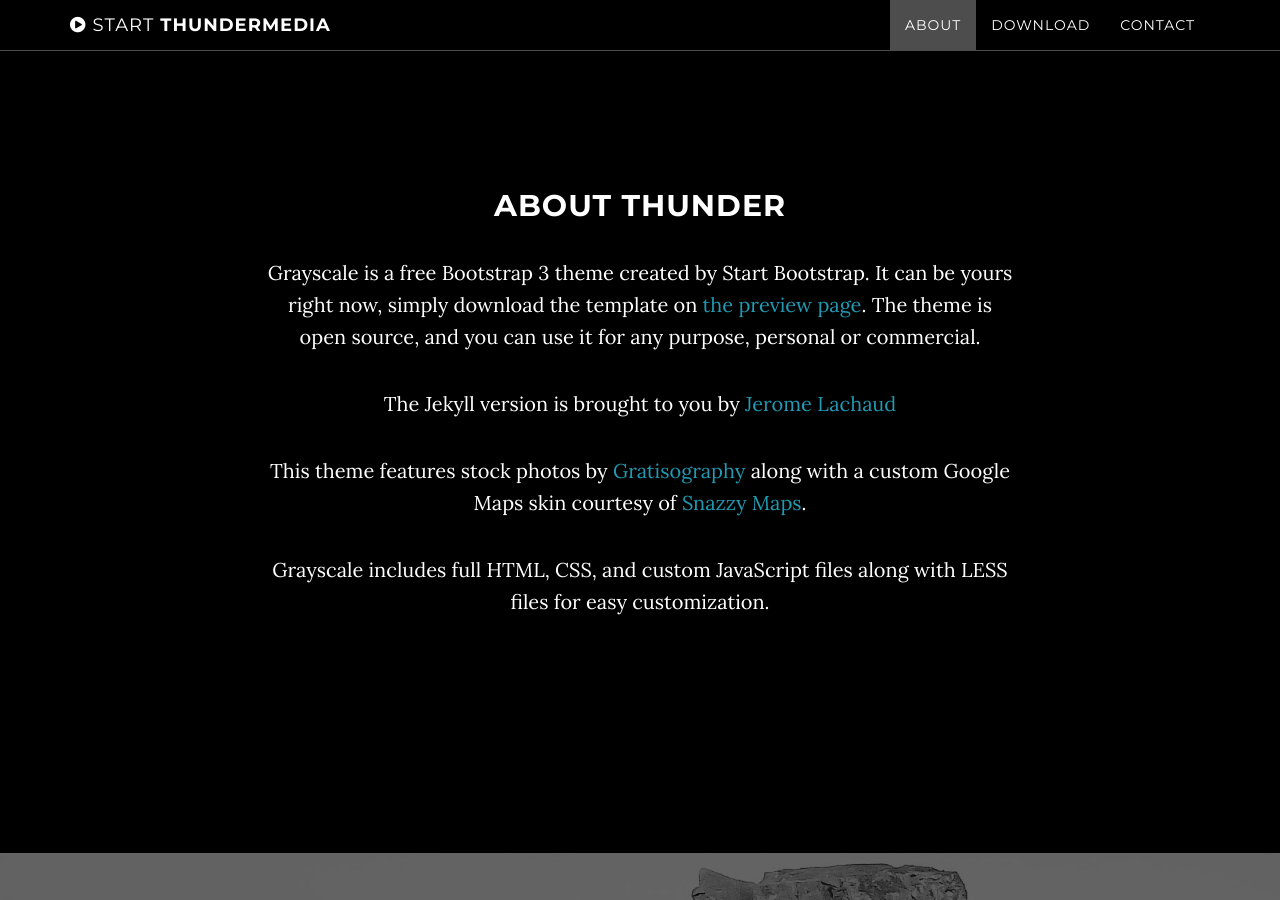
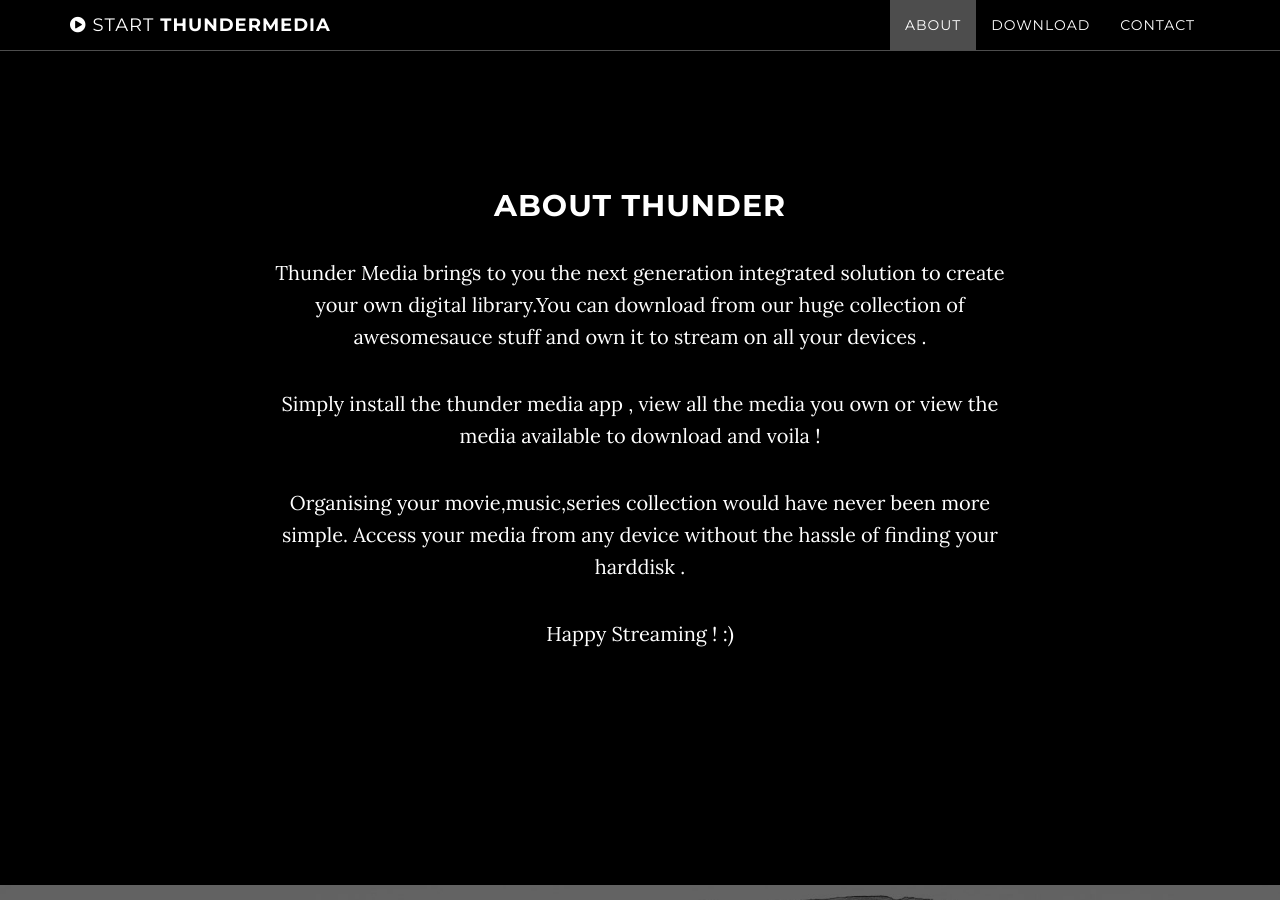
Before and after one commit to thundermedia/thundermedia.github.io, a Jekyll site: the page built from index.html, in a window 1280 px wide and 900 px high, scrolled down 911 px. Built offline with Jekyll 4.4.1, drawn with Linux system fonts in a browser that asks for light colours; some of the changed text lies outside the part shown.

Commit message:
Commiting changes to about page and contact page

```diff
--- a/_includes/about.html
+++ b/_includes/about.html
@@ -3,10 +3,10 @@
         <div class="row">
             <div class="col-lg-8 col-lg-offset-2">
                 <h2>About Thunder</h2>
-                <p>Grayscale is a free Bootstrap 3 theme created by Start Bootstrap. It can be yours right now, simply download the template on <a href="http://startbootstrap.com/template-overviews/grayscale/">the preview page</a>. The theme is open source, and you can use it for any purpose, personal or commercial.</p>
-                <p>The Jekyll version is brought to you by <a href="https://github.com/jeromelachaud">Jerome Lachaud</a></p>
-                <p>This theme features stock photos by <a href="http://gratisography.com/">Gratisography</a> along with a custom Google Maps skin courtesy of <a href="http://snazzymaps.com/">Snazzy Maps</a>.</p>
-                <p>Grayscale includes full HTML, CSS, and custom JavaScript files along with LESS files for easy customization.</p>
+                <p>Thunder Media brings to you the next generation integrated solution to create your own digital library.You can download from our huge collection of awesomesauce stuff and own it to stream on all your devices .</p>
+                <p>Simply install the thunder media app , view all the media you own or view the media available to download and voila !</p>
+                <p>Organising your movie,music,series collection would have never been more simple. Access your media from any device without the hassle of finding your harddisk .</p>
+                <p>Happy Streaming ! :)</p>
             </div>
         </div>
     </section>
--- a/_includes/contact.html
+++ b/_includes/contact.html
@@ -3,16 +3,17 @@
         <div class="row">
             <div class="col-lg-8 col-lg-offset-2">
                 <h2>Contact</h2>
-                <p>Dolor reprehenderit repellendus, optio labore odio at tempore debitis nisi. Quasi debitis tenetur eaque molestias non porro odio sapiente.</p>
+                <p>We would love to hear from you! </p>
+                <p>Reach out to us for any queries and we'll get back to you as soon as possible.</p>
                 <p><a href="mailto:{{ site.email }}">{{ site.email }}</a>
                 </p>
-                <ul class="list-inline banner-social-buttons">
+               <!-- <ul class="list-inline banner-social-buttons">
                     {% for network in site.social %}
                     <li>
                         <a href="{{ network.url }}" class="btn btn-default btn-lg"><i class="fa fa-{{ network.title }} fa-fw"></i> <span class="network-name">{{ network.title }}</span></a>
                     </li>
                     {% endfor %}
-                </ul>
+                </ul>-->
             </div>
         </div>
     </section>
```
